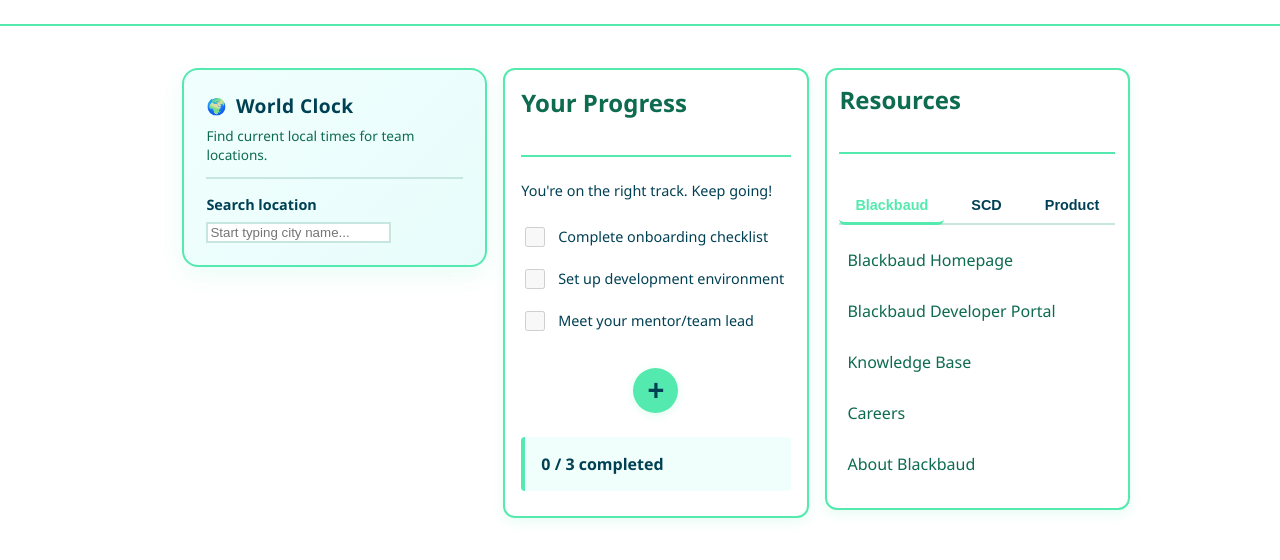
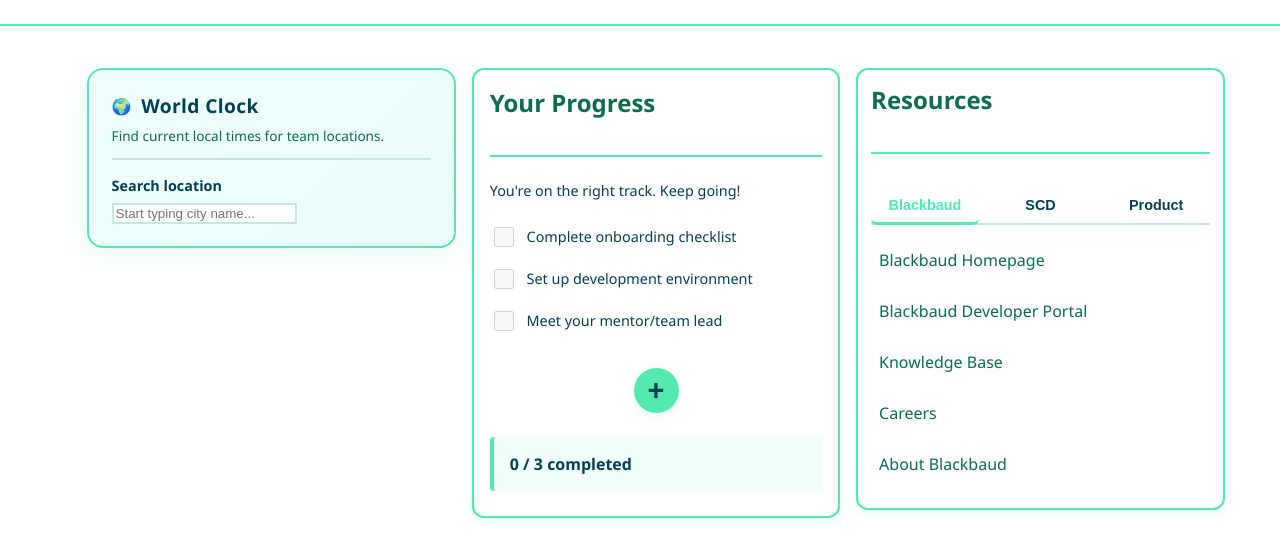
Before and after one commit to elizabethfavre/OTG2026, a website with bundled scripts: page dashboard.html in a window 1280 px wide. Shown: the part 104-664 px from the top of the page. Built offline with nearby package versions, Linux system fonts and the light colour scheme; no server answers; sample sign-in values are in the browser's storage.

Commit message:
Adjust dashboard grid to 90% width for better content visibility

```diff
--- a/style.css
+++ b/style.css
@@ -67,8 +67,8 @@
   grid-template-columns: 1fr 1fr 1fr;
   gap: 1rem;
   align-items: start;
-  width: 75%;
-  max-width: 1200px;
+  width: 90%;
+  max-width: none;
   margin: 0 auto;
 }
 
```
